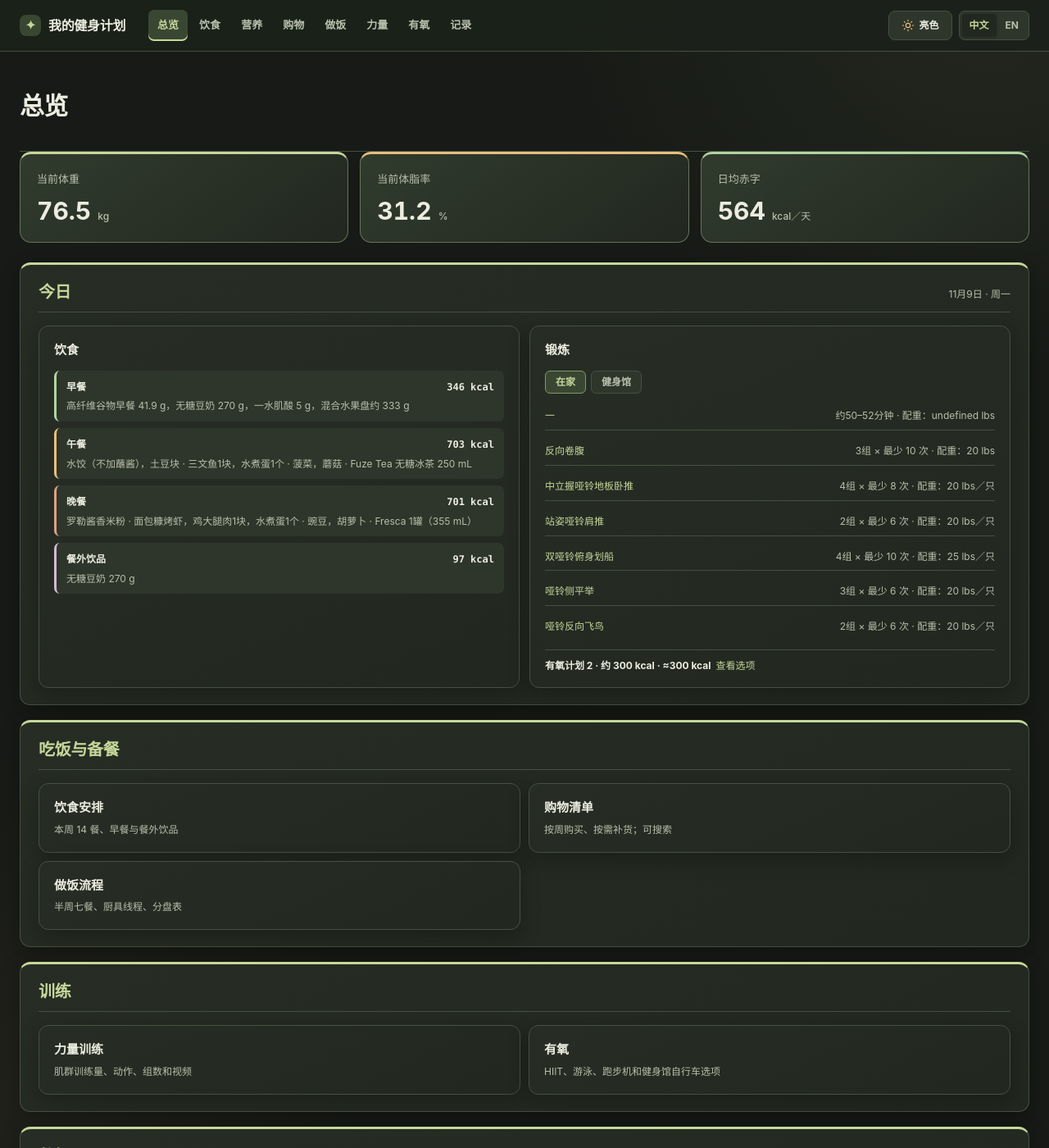
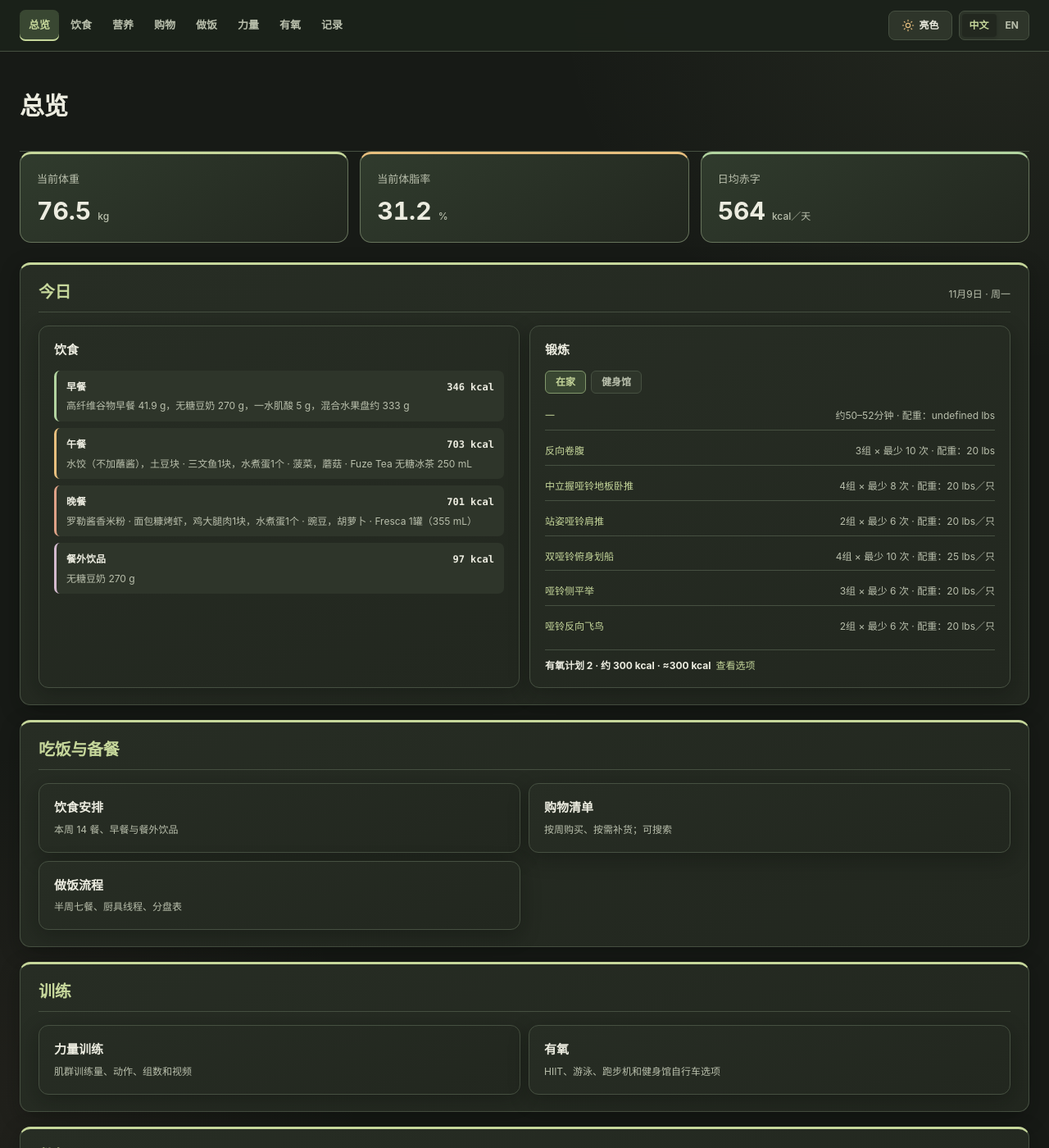
Before and after one commit to yunhaixiang/fitness, a Jekyll site: the page built from index.html, in a window 1280 px wide and 1400 px high. Shown: the whole window at 82% size. Built offline with Jekyll 4.4.1, drawn with Linux system fonts in a browser that asks for light colours.

Commit message:
Remove site brand and icon from the header

```diff
--- a/_layouts/default.html
+++ b/_layouts/default.html
@@ -13,7 +13,6 @@
   <a class="skip-link" href="#main">跳到内容</a>
   <header class="site-header">
     <div class="header-inner">
-      <a class="brand" href="{{ '/' | relative_url }}">我的健身计划</a>
       <nav class="main-nav" aria-label="主导航">
         <a href="{{ '/' | relative_url }}"{% if page.url == '/' %} aria-current="page"{% endif %}>总览</a>
         <a href="{{ '/diet/' | relative_url }}"{% if page.url == '/diet/' %} aria-current="page"{% endif %}>饮食</a>
--- a/assets/meal-activities.js
+++ b/assets/meal-activities.js
@@ -43,7 +43,7 @@
       const link = make('a', 'meal-activity-link', event.kind === 'cooking'
         ? ['开始做饭', 'Start Cooking'][language] : ['查看购物清单', 'View Shopping List'][language]);
       link.href = window.fitnessMealPlan?.urlFor(event.kind) || document.querySelector(`.main-nav a[href$="/${event.kind}/"]`)?.href
-        || new URL(`${event.kind}/`, document.querySelector('.brand')?.href || location.origin + '/').href;
+        || new URL(`${event.kind}/`, new URL(`${document.body.dataset.baseurl || ''}/`, location.origin).href).href;
       card.append(link);
       container.append(card);
     }
--- a/assets/site.css
+++ b/assets/site.css
@@ -11,8 +11,6 @@ img{max-width:100%;height:auto}
 .skip-link:focus{left:12px;top:12px;z-index:100;background:var(--surface);padding:8px 12px;border:1px solid var(--line)}
 .site-header{position:sticky;top:0;z-index:20;background:var(--header-bg);border-bottom:1px solid var(--line);backdrop-filter:blur(12px)}
 .header-inner{max-width:1440px;margin:auto;padding:0 24px;min-height:62px;display:flex;align-items:center;gap:28px}
-.brand{display:inline-flex;align-items:center;gap:9px;font-weight:750;color:var(--text);text-decoration:none;white-space:nowrap;font-size:16px;letter-spacing:-.02em}
-.brand::before{content:"✦";display:grid;place-items:center;width:26px;height:26px;border-radius:8px;background:var(--accent-soft);color:var(--accent);font-size:15px}
 .main-nav{display:flex;gap:3px;overflow-x:auto;scrollbar-width:thin}
 .main-nav a{display:block;padding:8px 11px;white-space:nowrap;text-decoration:none;border-radius:7px;color:var(--muted);font-size:13px;font-weight:600}
 .main-nav a:hover,.main-nav a[aria-current=page]{background:var(--accent-soft);color:var(--accent)}
@@ -202,7 +200,7 @@ html[data-theme=light] .theme-icon-moon{display:block}
 .diet-treat-metric span,.diet-treat-metric strong{display:block;line-height:1.35}
 .diet-treat-metric span{font-size:11px;color:var(--muted)}
 .diet-treat-metric strong{font:650 12px/1.5 ui-monospace,SFMono-Regular,Menlo,monospace;color:var(--text)}
-@media(max-width:850px){.header-inner{display:grid;grid-template-columns:1fr auto;gap:6px;padding:10px 16px}.brand{grid-column:1;margin:0}.header-controls{grid-column:2;grid-row:1}.main-nav{grid-column:1/-1}.main-nav a{padding:6px 9px}.page-container{padding:25px 16px 60px}.link-grid{grid-template-columns:repeat(2,minmax(0,1fr))}.tracker-form{grid-template-columns:repeat(2,minmax(0,1fr))}}
+@media(max-width:850px){.header-inner{display:grid;grid-template-columns:minmax(0,1fr) auto;gap:8px;padding:10px 16px}.header-controls{grid-column:2;grid-row:1}.main-nav{grid-column:1;grid-row:1;min-width:0}.main-nav a{padding:6px 9px}.page-container{padding:25px 16px 60px}.link-grid{grid-template-columns:repeat(2,minmax(0,1fr))}.tracker-form{grid-template-columns:repeat(2,minmax(0,1fr))}}
 @media(max-width:430px){.header-controls{gap:4px}.theme-toggle{min-width:36px;padding:5px 7px}.theme-toggle-text{display:none}.language-switch button{padding:8px 7px}}
 @media(max-width:600px){.link-grid.food-link-grid,.link-grid.training-link-grid,.link-grid.data-link-grid{grid-template-columns:1fr}.page-container{padding:19px 12px 45px}.page-heading h1{font-size:26px}.prose{padding:17px 12px}.prose h2{font-size:19px}.dashboard-head{display:block}.dashboard-head h1{font-size:26px}.link-grid{grid-template-columns:1fr}.metrics-strip{grid-template-columns:repeat(2,minmax(0,1fr))}.tracker-intro{display:block}.tracker-card{padding:15px}.tracker-form{gap:9px}.tracker-form .wide-field{grid-column:1/-1}.utility-bar input{min-width:0;width:100%}}
 @media(max-width:760px){.diet-meal-list,.diet-treat-grid{grid-template-columns:1fr}.weekday-tabs{grid-template-columns:repeat(4,minmax(0,1fr))}}
--- a/assets/strength-volume.js
+++ b/assets/strength-volume.js
@@ -151,7 +151,7 @@
   root.prepend(toolbar, section);
   root.append(detailsSection);
 
-  const siteRoot = document.querySelector('.brand')?.href || location.origin + '/';
+  const siteRoot = new URL(`${document.body.dataset.baseurl || ''}/`, location.origin).href;
   let leaderObserver;
   let updateLeaders = () => {};
   window.addEventListener('resize', () => updateLeaders());
```
